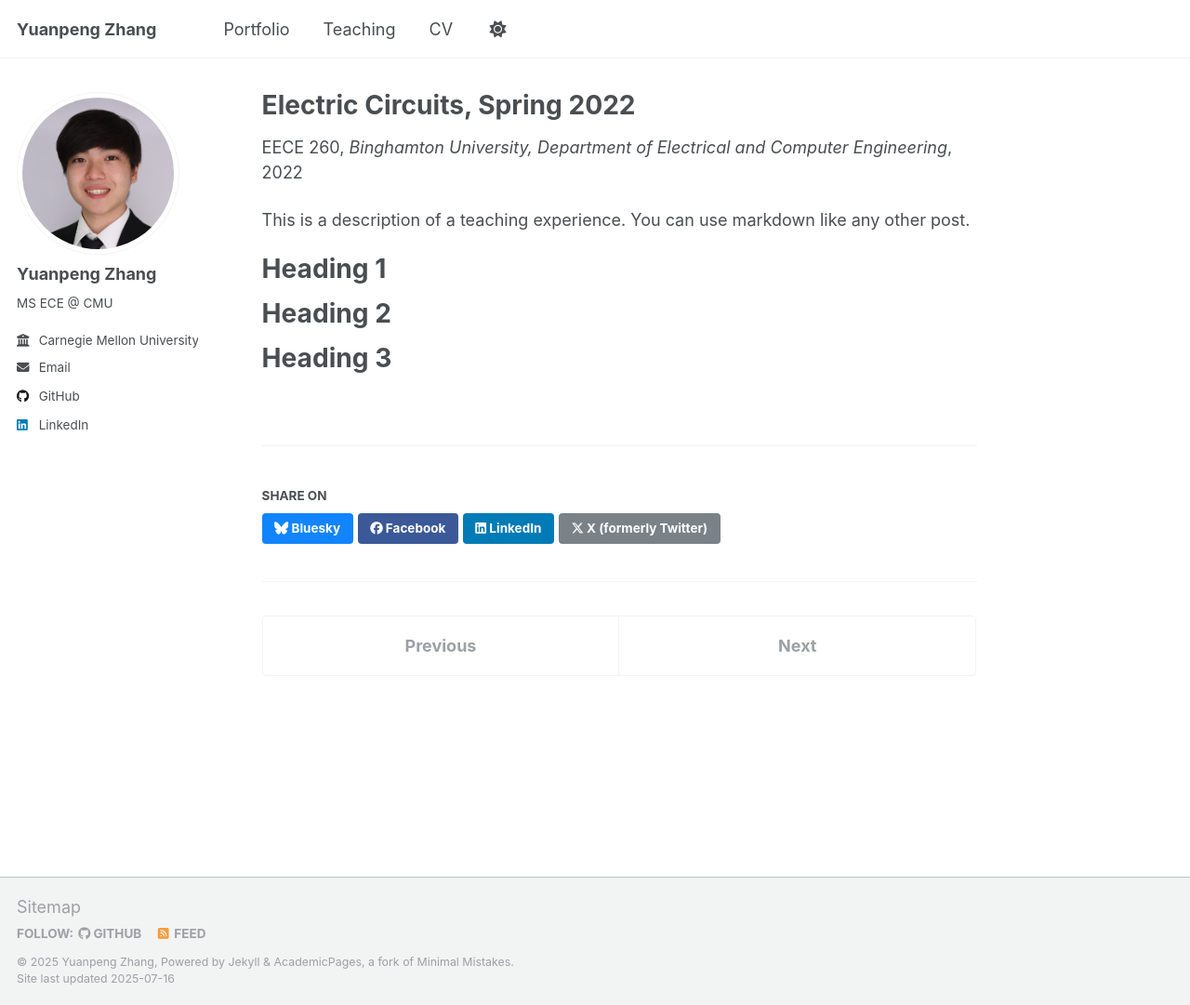
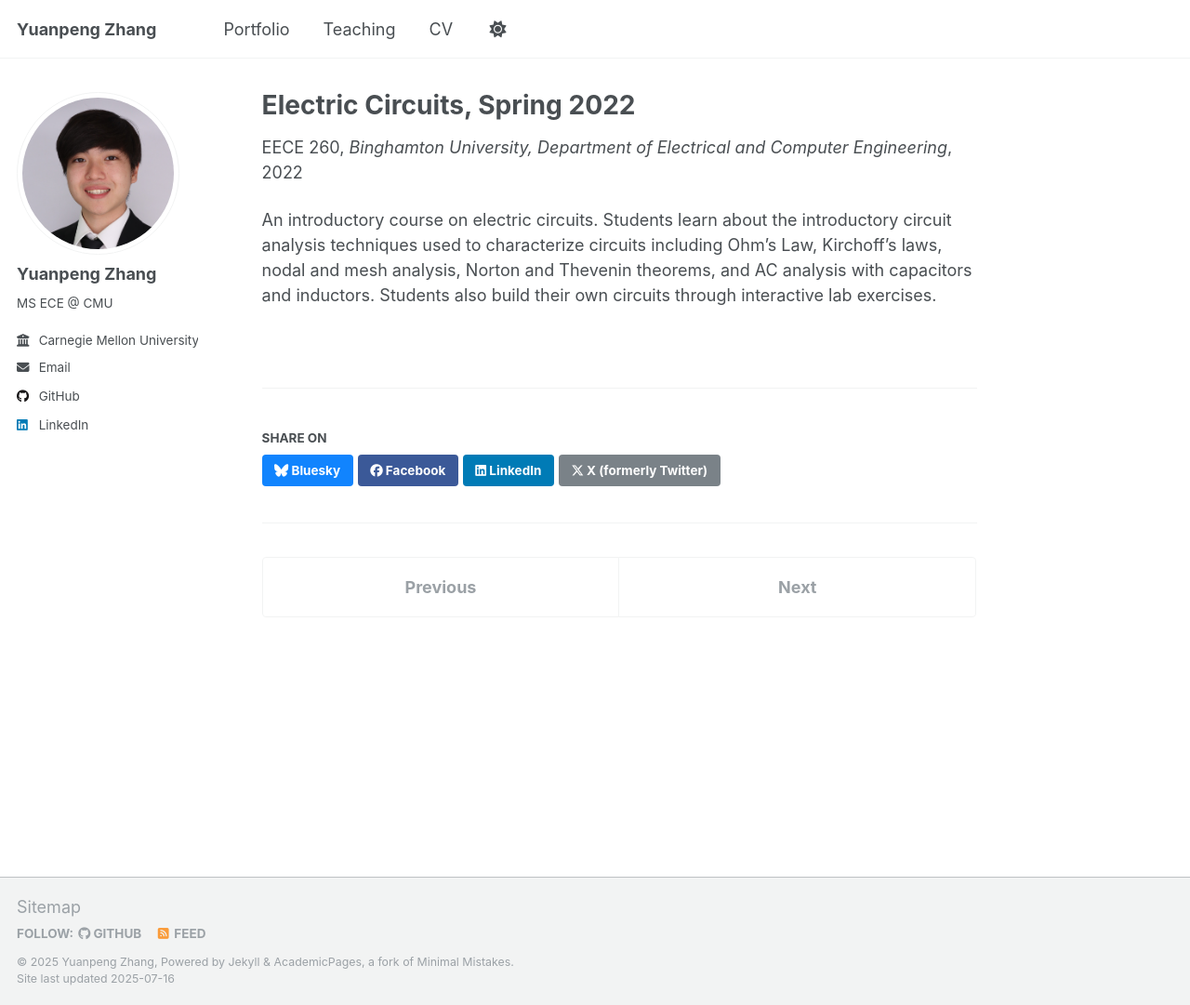
Before and after one commit to yuanpenguin/yuanpenguin.github.io, a Jekyll site: the page built from _teaching/2022-spring-circuits.md, in a window 1280 px wide and 1081 px high. Shown: the whole window at 93% size. Built offline with Jekyll 4.4.1, drawn with Linux system fonts in a browser that asks for light colours; a script that is not in the unit is left out.

Commit message:
Update 2022-spring-circuits.md

```diff
--- a/_teaching/2022-spring-circuits.md
+++ b/_teaching/2022-spring-circuits.md
@@ -7,14 +7,4 @@ venue: "Binghamton University, Department of Electrical and Computer Engineering
 date: 2022-01-30
 location: "Binghamton, NY"
 ---
-This is a description of a teaching experience. You can use markdown like any other post.
-
-
-Heading 1
-======
-
-Heading 2
-======
-
-Heading 3
-======
+An introductory course on electric circuits. Students learn about the introductory circuit analysis techniques used to characterize circuits including Ohm's Law, Kirchoff's laws, nodal and mesh analysis, Norton and Thevenin theorems, and AC analysis with capacitors and inductors. Students also build their own circuits through interactive lab exercises.
```
